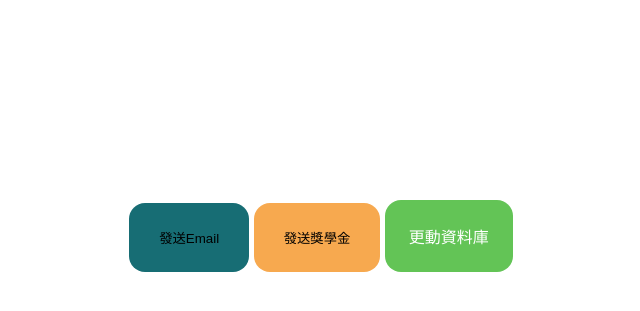
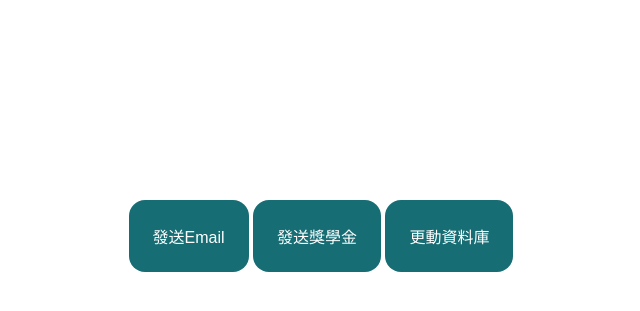
Before and after one commit to lewiechiu/2020SAD, a Django app: page /home/ in a window 1280 px wide. Shown: the part 164-475 px from the top of the page, without its empty margins (319-959 px from the left). Run offline with Django 3.2, Linux system fonts and the light colour scheme.

Commit message:
Revert "changes to home"
This reverts commit 55f8bfb868684da4574bf5493e835e7713bcb97d.

```diff
--- a/SAD_final/FengCramSchool/views.py
+++ b/SAD_final/FengCramSchool/views.py
@@ -98,7 +98,7 @@ def send_video_URL(request):
         send_to.append(that_stu_name + send_class + " " + that_stu_email)
     print(send_to)
     data = {"show": send_to}
-    return render(request, 'sentEmail.html', data)
+    return render(request, 'URLtest.html', data)
 
 
 @csrf_exempt
--- a/SAD_final/templates/home.html
+++ b/SAD_final/templates/home.html
@@ -7,40 +7,6 @@
 		<title>Home Menu</title>
 		<script>console.log("Helrld");</script>
 	</head>
-
-	<body>
-		<div class='content'>
-			<div class='container' style="background-color:rgb(23, 109, 116);">
-				<button onclick="document.getElementById('email').style.display='block'" class="button transparent">發送Email</button>
-			</div>
-			<div class='container' style="background-color:rgb(247, 169, 79);">
-				<button onclick="document.getElementById('tuition').style.display='block'" class="button transparent">發送獎學金</button>
-			</div>
-			<div class='container' style="background-color:rgb(99, 196, 86);">
-				<a href="../admin">更動資料庫</a>
-			</div>
-		</div>
-
-		<div id="email" class="modal">
-		    <div class="modal-content">
-		    	<div class="container">
-			        <p>確定發送Email?</p>
-			        <button onclick="document.getElementById('email').style.display='none'" class="button">確定</button>
-		    		<button onclick="document.getElementById('email').style.display='none'" class="button">取消</button>
-		    	</div>
-		    </div>
-		</div>
-
-		<div id="tuition" class="modal">
-		    <div class="modal-content">
-		    	<div class="container">
-			        <p>確定發送獎學金?</p>
-			        <button onclick="document.getElementById('tuition').style.display='none'" class="button">確定</button>
-		    		<button onclick="document.getElementById('tuition').style.display='none'" class="button">取消</button>
-		    	</div>
-		    </div>
-		</div>
-	</body>
 
 	<style>
 		html, body {
@@ -59,15 +25,6 @@
 			font-family: "Microsoft JhengHei", sans-serif;
 		}
 
-		.button {
-		    background-color: Transparent;
-		    background-repeat:no-repeat;
-		    border: none;
-		    cursor:pointer;
-		    overflow: hidden;
-		    outline:none;
-		}
-
 		.content {
 			max-width: 500px;
 			margin: auto;
@@ -83,7 +40,8 @@
 		    text-decoration: none;
 		}
 
-		.container {
+		.btn {
+		    background-color: rgb(23, 109, 116);
 		    margin: auto;
 		    width: auto;
 		    padding: 1.5em 1.5em;
@@ -91,28 +49,19 @@
 		    border-radius: 1em;
 		    display: inline-block;
 		}
+	</style>
 
-		.modal{
-			z-index:3;
-			display:none;
-			padding-top:100px;
-			position:fixed;
-			left:0;
-			top:0;
-			width:100%;
-			height:100%;
-			overflow:auto;
-			background-color:rgb(0,0,0);
-			background-color:rgba(0,0,0,0.4)
-		}
-
-		.modal-content{
-			margin:auto;
-			background-color:#fff;
-			position:relative;
-			padding:0;
-			outline:0;
-			width:600px
-		}
-	</style>
+	<body>
+		<div class='content'>
+			<div class='btn'>
+				<a href="../send_URL">發送Email</a>
+			</div>
+			<div class='btn'>
+				<a href="../send_URL">發送獎學金</a>
+			</div>
+			<div class='btn'>
+				<a href="../admin">更動資料庫</a>
+			</div>
+		</div>
+	</body>
 </html>
```
Also changed, not shown: SAD_final/templates/URLtest.html (renamed from SAD_final/templates/sentEmail.html).
